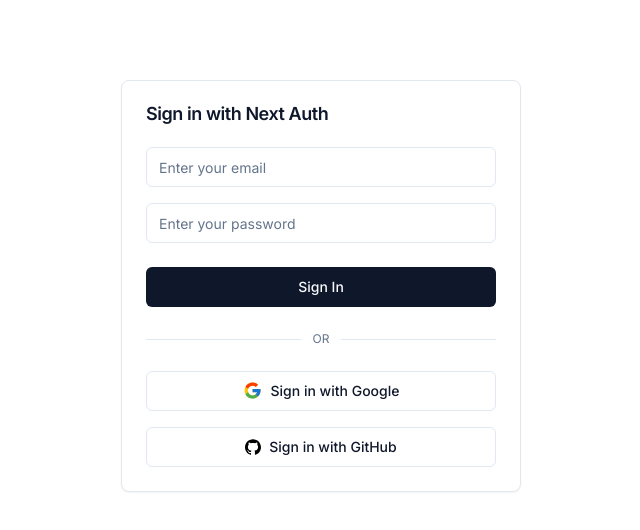
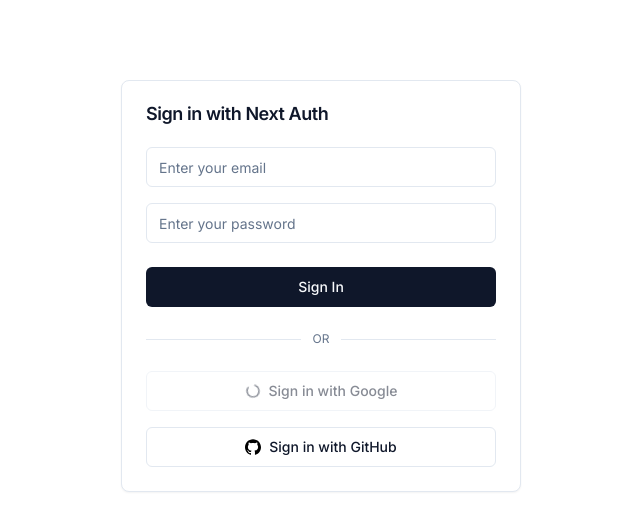
Before and after one commit to nainglinnkhant/next-auth-practice, a Next.js app: page / in a window 1280 px wide. Both pictures are taken after a click on the button "Sign in with Google". Shown: the top 530 px of the page, without its empty margins (319-959 px from the left). Built offline with nearby package versions, Linux system fonts and the light colour scheme.

Commit message:
feat: add loading state to buttons

```diff
--- a/components/GitHubSignInButton.tsx
+++ b/components/GitHubSignInButton.tsx
@@ -1,14 +1,32 @@
 'use client'
 
+import { useState } from 'react'
 import { signIn } from 'next-auth/react'
+import { Loader2 } from 'lucide-react'
 
 import { Button } from '@/components/ui/Button'
 import { GitHubIcon } from '@/components/Icons'
 
 const GitHubSignInButton = () => {
+  const [isLoading, setIsLoading] = useState(false)
+
+  const handleClick = () => {
+    setIsLoading(true)
+    signIn('github')
+  }
+
   return (
-    <Button variant='outline' className='mt-4 w-full' onClick={() => signIn('github')}>
-      <GitHubIcon size={16} className='mr-2' />
+    <Button
+      variant='outline'
+      disabled={isLoading}
+      className='mt-4 w-full'
+      onClick={handleClick}
+    >
+      {isLoading ? (
+        <Loader2 className='mr-2 h-4 w-4 animate-spin' />
+      ) : (
+        <GitHubIcon className='mr-2 h-4 w-4' />
+      )}
       Sign in with GitHub
     </Button>
   )
--- a/components/GoogleSignInButton.tsx
+++ b/components/GoogleSignInButton.tsx
@@ -1,14 +1,32 @@
 'use client'
 
+import { useState } from 'react'
 import { signIn } from 'next-auth/react'
+import { Loader2 } from 'lucide-react'
 
 import { Button } from '@/components/ui/Button'
 import { GoogleIcon } from '@/components/Icons'
 
 const GoogleSignInButton = () => {
+  const [isLoading, setIsLoading] = useState(false)
+
+  const handleClick = () => {
+    setIsLoading(true)
+    signIn('google')
+  }
+
   return (
-    <Button variant='outline' className='w-full' onClick={() => signIn('google')}>
-      <GoogleIcon size={20} className='mr-2' />
+    <Button
+      variant='outline'
+      disabled={isLoading}
+      className='w-full'
+      onClick={handleClick}
+    >
+      {isLoading ? (
+        <Loader2 className='mr-2 h-4 w-4 animate-spin' />
+      ) : (
+        <GoogleIcon className='mr-2 h-4 w-4' />
+      )}
       Sign in with Google
     </Button>
   )
--- a/components/Icons.tsx
+++ b/components/Icons.tsx
@@ -1,39 +1,28 @@
-interface IconProps extends React.SVGProps<SVGSVGElement> {
-  size: number
-}
+type IconProps = React.SVGProps<SVGSVGElement>
 
-export const GoogleIcon = ({ size, ...props }: IconProps) => (
-  <svg
-    viewBox='0 0 50 50'
-    width={size}
-    height={size}
-    focusable={false}
-    aria-hidden
-    role='img'
-    {...props}
-  >
+export const GoogleIcon = (props: IconProps) => (
+  <svg viewBox='0 0 512 512' focusable={false} aria-hidden role='img' {...props}>
     <path
-      fill='#FFC107'
-      d='M43.611 20.083H42V20H24v8h11.303c-1.649 4.657-6.08 8-11.303 8-6.627 0-12-5.373-12-12s5.373-12 12-12c3.059 0 5.842 1.154 7.961 3.039l5.657-5.657C34.046 6.053 29.268 4 24 4 12.955 4 4 12.955 4 24s8.955 20 20 20 20-8.955 20-20c0-1.341-.138-2.65-.389-3.917z'
+      fill='#fbbb00'
+      d='M113.47 309.408 95.648 375.94l-65.139 1.378C11.042 341.211 0 299.9 0 256c0-42.451 10.324-82.483 28.624-117.732h.014L86.63 148.9l25.404 57.644c-5.317 15.501-8.215 32.141-8.215 49.456.002 18.792 3.406 36.797 9.651 53.408z'
     />
     <path
-      fill='#FF3D00'
-      d='m6.306 14.691 6.571 4.819C14.655 15.108 18.961 12 24 12c3.059 0 5.842 1.154 7.961 3.039l5.657-5.657C34.046 6.053 29.268 4 24 4 16.318 4 9.656 8.337 6.306 14.691z'
+      fill='#518ef8'
+      d='M507.527 208.176C510.467 223.662 512 239.655 512 256c0 18.328-1.927 36.206-5.598 53.451-12.462 58.683-45.025 109.925-90.134 146.187l-.014-.014-73.044-3.727-10.338-64.535c29.932-17.554 53.324-45.025 65.646-77.911h-136.89V208.176h245.899z'
     />
     <path
-      fill='#4CAF50'
-      d='M24 44c5.166 0 9.86-1.977 13.409-5.192l-6.19-5.238A11.91 11.91 0 0 1 24 36c-5.202 0-9.619-3.317-11.283-7.946l-6.522 5.025C9.505 39.556 16.227 44 24 44z'
+      fill='#28b446'
+      d='m416.253 455.624.014.014C372.396 490.901 316.666 512 256 512c-97.491 0-182.252-54.491-225.491-134.681l82.961-67.91c21.619 57.698 77.278 98.771 142.53 98.771 28.047 0 54.323-7.582 76.87-20.818l83.383 68.262z'
     />
     <path
-      fill='#1976D2'
-      d='M43.611 20.083H42V20H24v8h11.303a12.04 12.04 0 0 1-4.087 5.571l.003-.002 6.19 5.238C36.971 39.205 44 34 44 24c0-1.341-.138-2.65-.389-3.917z'
+      fill='#f14336'
+      d='m419.404 58.936-82.933 67.896C313.136 112.246 285.552 103.82 256 103.82c-66.729 0-123.429 42.957-143.965 102.724l-83.397-68.276h-.014C71.23 56.123 157.06 0 256 0c62.115 0 119.068 22.126 163.404 58.936z'
     />
   </svg>
 )
 
-export const GitHubIcon = ({ size, ...props }: IconProps) => (
-  <svg viewBox='0 0 24 24' width={size} height={size} {...props}>
-    <title>{'GitHub'}</title>
+export const GitHubIcon = (props: IconProps) => (
+  <svg viewBox='0 0 24 24' focusable={false} aria-hidden role='img' {...props}>
     <path d='M12 .297c-6.63 0-12 5.373-12 12 0 5.303 3.438 9.8 8.205 11.385.6.113.82-.258.82-.577 0-.285-.01-1.04-.015-2.04-3.338.724-4.042-1.61-4.042-1.61C4.422 18.07 3.633 17.7 3.633 17.7c-1.087-.744.084-.729.084-.729 1.205.084 1.838 1.236 1.838 1.236 1.07 1.835 2.809 1.305 3.495.998.108-.776.417-1.305.76-1.605-2.665-.3-5.466-1.332-5.466-5.93 0-1.31.465-2.38 1.235-3.22-.135-.303-.54-1.523.105-3.176 0 0 1.005-.322 3.3 1.23.96-.267 1.98-.399 3-.405 1.02.006 2.04.138 3 .405 2.28-1.552 3.285-1.23 3.285-1.23.645 1.653.24 2.873.12 3.176.765.84 1.23 1.91 1.23 3.22 0 4.61-2.805 5.625-5.475 5.92.42.36.81 1.096.81 2.22 0 1.606-.015 2.896-.015 3.286 0 .315.21.69.825.57C20.565 22.092 24 17.592 24 12.297c0-6.627-5.373-12-12-12' />
   </svg>
 )
--- a/components/SignInForm.tsx
+++ b/components/SignInForm.tsx
@@ -3,6 +3,7 @@
 import { useState } from 'react'
 import { useRouter } from 'next/navigation'
 import { signIn } from 'next-auth/react'
+import { Loader2 } from 'lucide-react'
 
 import { Button } from '@/components/ui/Button'
 import { Input } from '@/components/ui/Input'
@@ -13,11 +14,14 @@
 
   const [email, setEmail] = useState('')
   const [password, setPassword] = useState('')
+  const [isLoading, setIsLoading] = useState(false)
 
   const { toast } = useToast()
 
   const handleSubmit: React.FormEventHandler<HTMLFormElement> = async e => {
     e.preventDefault()
+
+    setIsLoading(true)
 
     const res = await signIn('credentials', {
       email,
@@ -26,12 +30,14 @@
     })
 
     if (res?.error) {
+      setIsLoading(false)
       return toast({
         title: 'Failed to sign in!',
         description: res?.error,
       })
     }
 
+    setIsLoading(false)
     router.push('/protected')
   }
 
@@ -53,7 +59,10 @@
         onChange={e => setPassword(e.target.value)}
       />
 
-      <Button className='w-full'>Sign In</Button>
+      <Button disabled={isLoading} className='relative w-full'>
+        Sign In
+        {isLoading && <Loader2 className='absolute right-3 mr-2 h-4 w-4 animate-spin' />}
+      </Button>
     </form>
   )
 }
```
